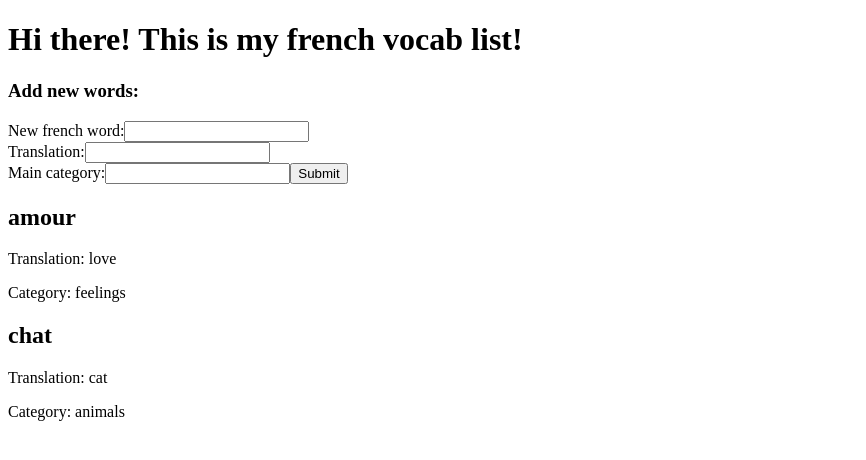
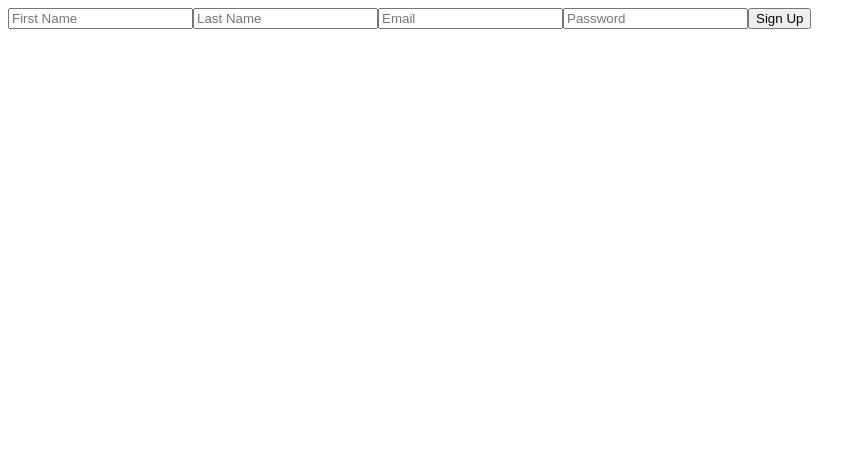
Before and after one commit to deboraornellas/my-vocab-list, a React (Create React App) app: page /signup in a window 1280 px wide. Shown: the top 460 px of the page, without its empty margins (0-866 px from the left). Built offline with nearby package versions, Linux system fonts and the light colour scheme.

Commit message:
Creation of homepage, separation of form and word list and routing

```diff
--- a/package.json
+++ b/package.json
@@ -5,6 +5,7 @@
   "dependencies": {
     "react": "^16.7.0",
     "react-dom": "^16.7.0",
+    "react-router-dom": "^4.3.1",
     "react-scripts": "2.1.3"
   },
   "scripts": {
--- /dev/null
+++ b/src/App.js
@@ -0,0 +1,68 @@
+import React from 'react';
+import { Home } from './Home'
+import { SignUp } from './SignUp'
+import { WordForm } from './WordForm'
+import { ListWords} from './ListWords'
+import {
+    BrowserRouter,
+    Route,
+  } from 'react-router-dom'
+
+let wordList = [
+    {"word": "amour", "translation": "love", "category": "feelings"},
+    {"word": "chat", "translation": "cat", "category": "animals"}
+]
+
+export class App extends React.Component {
+    constructor(props) {
+        super(props);
+        this.handleFormSubmit = this.handleFormSubmit.bind(this);
+        this.handleChange = this.handleChange.bind(this);
+        this.state = {words: wordList}
+        console.log("hi")
+      }
+
+
+
+    handleFormSubmit(s) {
+        let newWord = {"word": s.word, "translation": s.translation, "category": s.category}
+        this.handleChange(newWord)
+    }
+
+    handleChange(word) {
+        console.log(word)
+        console.log(this.state)
+        this.setState((state) => {
+            return {words: state.words.push(word)}, function(){}})
+    }
+
+    componentDidUpdate(){
+    }
+
+    render() {
+        const list = this.state.words
+        console.log(list)
+      return (
+        <BrowserRouter>
+          <div>
+            <Route exact={true} path='/' component = { Home }/>
+            <Route exact={true} path='/insertword' render={() => (
+              <div>
+                <WordForm words = {list} onFormSubmit={this.handleFormSubmit} />
+              </div>
+            )}/>
+            <Route exact={true} path='/listwords' render={() => (
+              <div>
+                <ListWords words={list} />
+              </div>
+            )}/>
+            <Route exact={true} path='/signup' render={() => (
+              <div>
+                <SignUp />
+              </div>
+            )}/>
+          </div>
+        </BrowserRouter>
+      );
+    }
+  }
--- /dev/null
+++ b/src/Home.js
@@ -0,0 +1,21 @@
+import React from 'react'
+import { Link } from 'react-router-dom'
+
+export class Home extends React.Component {
+    state = {
+    }
+    render () {
+       return (
+         <div id='container'>
+            {/* <a href="signin">Sign In</a>
+            <a href="signup" >Sign Up</a> */}
+            <h1>Home of "my-vocab-list"</h1>
+            <p>Here you can add all vocabulary you have already learned from a new language.</p>
+            <h2>Options:</h2>
+            <Link to="/listwords" >Show all words</Link>
+            <br />
+            <Link to="/insertword" >Add a new word</Link>
+         </div>
+       )
+    }
+ }
--- /dev/null
+++ b/src/ListWords.js
@@ -0,0 +1,31 @@
+import React from 'react';
+import { Word } from './Word'
+import { Link } from 'react-router-dom'
+
+export class ListWords extends React.Component {
+    constructor(props) {
+        super(props);
+        this.state = {words: this.props.words};
+        console.log(this.props.words)
+      }
+
+
+    render() {
+        return (
+            <div>
+                <Link to="/" >Home</Link>
+                <br />
+                <Link to="/insertword" >Add a new word</Link>
+                <h1> All words in my vocab list: </h1>
+                {this.props.words.map(
+                    (word, i) =>
+                        <Word
+                            key={i}
+                            word={word.word}
+                            translation={word.translation}
+                            category={word.category}/>
+                )}
+            </div>
+        )
+    }
+}
--- /dev/null
+++ b/src/SignUp.js
@@ -0,0 +1,26 @@
+import React from 'react';
+
+export class SignUp extends React.Component {
+  state = {
+  }
+
+  render () {
+      return (
+        <div>
+             <div id='signinContainer'>
+                  <form id='form'>
+                      <input className='input' type="text"
+                       placeholder="First Name"/>
+                      <input className='input' type="text"
+                       placeholder="Last Name"/>
+                      <input className='input' type="text"
+                       placeholder="Email"/>
+                      <input className='input' type="password"
+                       placeholder="Password"/>
+                      <button id='submit'>Sign Up</button>
+                  </form>
+             </div>
+        </div>
+      )
+   }
+}
--- /dev/null
+++ b/src/Word.js
@@ -0,0 +1,11 @@
+import React from 'react'
+
+export const Word = ({word="No Word", translation= "Not available", category = "None"}) => {
+	return (
+		<section>
+			<h2>{word}</h2>
+			<p>Translation: {translation}</p>
+			<p>Category: {category}</p>
+		</section>
+	)
+}
--- /dev/null
+++ b/src/WordForm.js
@@ -0,0 +1,59 @@
+import React from 'react';
+import { Link } from 'react-router-dom'
+
+export class WordForm extends React.Component {
+    constructor(props) {
+        super(props);
+        this.state = {word: '', translation: '', category: ''};
+
+        this.handleChange = this.handleChange.bind(this);
+        this.handleSubmit = this.handleSubmit.bind(this);
+    }
+
+    handleChange(event) {
+        const target = event.target;
+        const value = target.value;
+        const name = target.name;
+        console.log(name)
+
+        this.setState({
+        [name]: value
+        })
+      }
+
+
+    handleSubmit(event) {
+        alert('New word and translation were submitted: ' + this.state.word + '/' + this.state.translation);
+        event.preventDefault();
+        this.props.onFormSubmit(this.state);
+    }
+
+    render() {
+        return (
+            <div>
+                <form onSubmit={this.handleSubmit}>
+                    <h3> Add new words: </h3>
+                    <label>
+                        New french word:
+                        <input name="word" type="text" value={this.state.word} onChange={this.handleChange} />
+                    </label>
+                    <br />
+                    <label>
+                        Translation:
+                        <input name="translation" type="text" value={this.state.translation} onChange={this.handleChange} />
+                    </label>
+                    <br />
+                    <label>
+                        Main category:
+                        <input name="category" type="text" value={this.state.category} onChange={this.handleChange} />
+                    </label>
+                    <input type="submit" value="Submit" />
+                </form>
+                <br />
+                <Link to="/listwords" >Show all words</Link>
+                <br />
+                <Link to="/" >Home</Link>
+            </div>
+        );
+    }
+}
--- a/src/index.js
+++ b/src/index.js
@@ -1,114 +1,13 @@
 import React from 'react';
 import { render } from 'react-dom';
+import { App } from './App'
 
 let wordList = [
     {"word": "amour", "translation": "love", "category": "feelings"},
     {"word": "chat", "translation": "cat", "category": "animals"}
 ]
 
-const Word = ({word="No Word", translation= "Not available", category = "None"}) => {
-	return (
-		<section>
-			<h2>{word}</h2>
-			<p>Translation: {translation}</p>
-			<p>Category: {category}</p>
-		</section>
-	)
-}
-
-class WordForm extends React.Component {
-    constructor(props) {
-        super(props);
-        this.state = {word: '', translation: '', category: ''};
-
-        this.handleChange = this.handleChange.bind(this);
-        this.handleSubmit = this.handleSubmit.bind(this);
-    }
-
-    handleChange(event) {
-        const target = event.target;
-        const value = target.value;
-        const name = target.name;
-        console.log(name)
-
-        this.setState({
-        [name]: value
-        })
-      }
-
-
-    handleSubmit(event) {
-        alert('New word and translation were submitted: ' + this.state.word + '/' + this.state.translation);
-        event.preventDefault();
-        this.props.onFormSubmit(this.state);
-    }
-
-    render() {
-        return (
-            <form onSubmit={this.handleSubmit}>
-            <h3> Add new words: </h3>
-            <label>
-                New french word:
-                <input name="word" type="text" value={this.state.word} onChange={this.handleChange} />
-            </label>
-            <br />
-            <label>
-                Translation:
-                <input name="translation" type="text" value={this.state.translation} onChange={this.handleChange} />
-            </label>
-            <br />
-            <label>
-                Main category:
-                <input name="category" type="text" value={this.state.category} onChange={this.handleChange} />
-            </label>
-            <input type="submit" value="Submit" />
-            </form>
-        );
-    }
-}
-
-
-
-class ListWords extends React.Component {
-    constructor(props) {
-        super(props);
-        this.handleFormSubmit = this.handleFormSubmit.bind(this);
-        this.handleChange = this.handleChange.bind(this);
-        this.state = {words: wordList};
-        console.log(this.state.words)
-      }
-
-
-    handleFormSubmit(s) {
-        let newWord = {"word": s.word, "translation": s.translation, "category": s.category}
-        this.handleChange(newWord)
-    }
-
-    handleChange(word) {
-        this.setState((state) => {
-            return {words: state.words.push(word)}, function(){console.log(this.state.words)}})
-
-    }
-
-    render() {
-        return (
-            <div>
-                <h1> Hi there! This is my french vocab list! </h1>
-                <WordForm onFormSubmit={this.handleFormSubmit} />
-                {this.state.words.map(
-                    (word, i) =>
-                        <Word
-                            key={i}
-                            word={word.word}
-                            translation={word.translation}
-                            category={word.category}/>
-                )}
-            </div>
-        )
-    }
-}
-
 render(
-    <ListWords words={wordList}/>,
+    <App words={wordList}/>,
     document.getElementById('root')
 )
```
